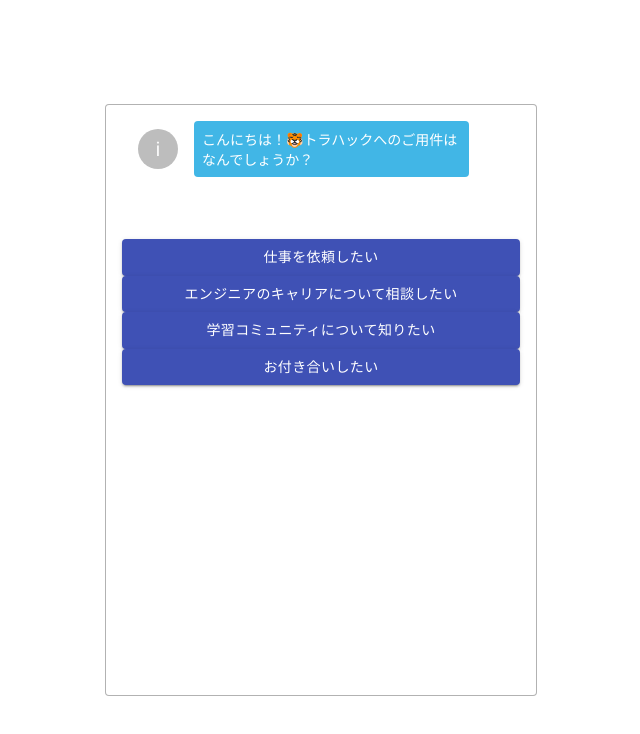
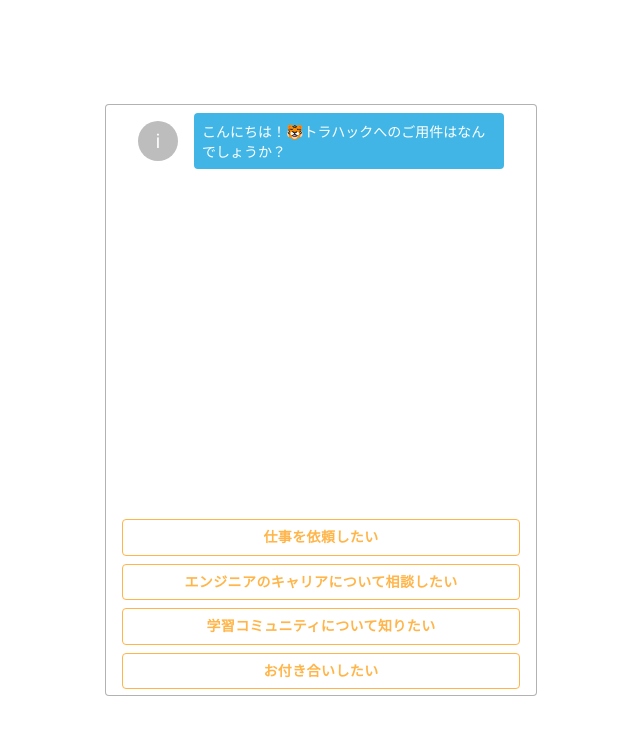
Before and after one commit to shinta0000/react_on_firebase, a React (Create React App) app: page / in a window 1280 px wide. Shown: the top 734 px of the page, without its empty margins (319-959 px from the left). Built offline with nearby package versions, Linux system fonts and the light colour scheme.

Commit message:
Material-UIを追加

```diff
--- a/src/components/Answer.jsx
+++ b/src/components/Answer.jsx
@@ -1,17 +1,29 @@
 import React from 'react';
-import { makeStyles } from '@material-ui/core/styles';
+import { makeStyles, createStyles } from '@material-ui/core/styles';
 import Button from '@material-ui/core/Button';
 
-const useStyles = makeStyles((theme) => ({
-  root: {
-  },
-}));
+const useStyles = makeStyles((theme) => (
+  createStyles({
+    "button": {
+      borderColor: '#FFB549',
+      color: '#FFB549',
+      fontWeight: 600,
+      marginBottom: '8px',
+      "&:hover": {
+        backgroundColor: '#FFB549',
+        color: '#fff'
+      }
+    }
+  })
+));
 
 const Answer = (props) => {
-  // const classes = useStyles();
+  const classes = useStyles();
 
   return (
-    <Button variant="contained" color="primary" onClick={() => props.select(props.content, props.nextId)}>
+    <Button
+      className={classes.button}
+      variant="outlined" onClick={() => props.select(props.content, props.nextId)}>
       {props.content}
     </Button>
   )
--- a/src/components/Chats.jsx
+++ b/src/components/Chats.jsx
@@ -1,22 +1,24 @@
 import React from 'react';
-import { makeStyles } from '@material-ui/core/styles';
+import { createStyles, makeStyles } from '@material-ui/core/styles';
 import List from '@material-ui/core/List';
 import {Chat} from './index'
 
 
-const useStyles = makeStyles((theme) => ({
-  root: {
-    width: '100%',
-    maxWidth: '36ch',
-    backgroundColor: theme.palette.background.paper,
-  },
-}));
+const useStyles = makeStyles((theme) => (
+  createStyles({
+    "chats": {
+      height: 400,
+      padding: '0',
+      overflow: 'auto'
+    }
+  })
+));
 
 const Chats = (props) => {
   const classes = useStyles();
 
   return (
-    <List className={classes.root}>
+    <List className={classes.chats}>
       {props.chats.map((chat, index) => {
         return <Chat text={chat.text} type={chat.type} key={index.toString()} />
       })}
```
Also changed, not shown: src/components/Chat.jsx (line endings or trailing spaces).
